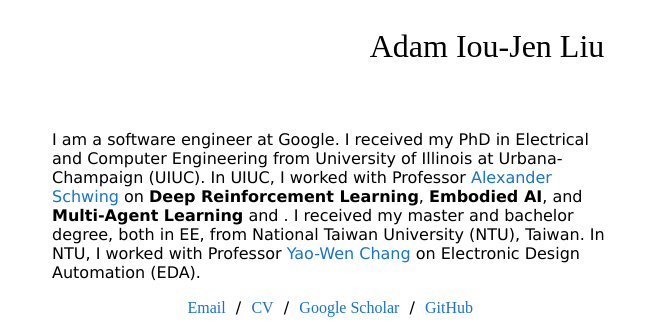
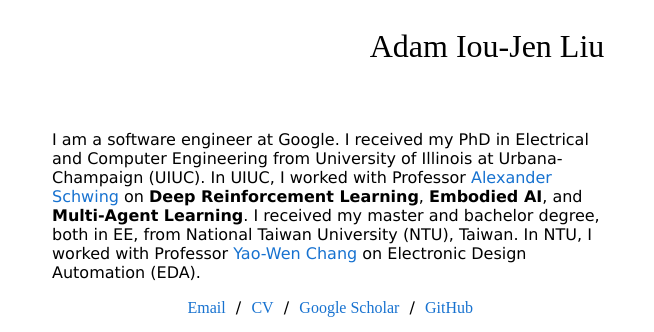
Before and after one commit to IouJenLiu/IouJenLiu.github.io, a plain HTML site: page index.html in a window 1280 px wide. Shown: the top 332 px of the page, 153-807 px from the left. Drawn offline with Linux system fonts and the light colour scheme; a web font is replaced by a local one.

Commit message:
fix typo

```diff
--- a/index.html
+++ b/index.html
@@ -27,7 +27,7 @@
         <td width="60%" valign="middle">
         <p> I am a software engineer at Google.
 
-          I received my PhD in Electrical and Computer Engineering from University of Illinois at Urbana-Champaign (UIUC). In UIUC, I worked with Professor <a href="http://www.alexander-schwing.de/">Alexander Schwing</a> on <strong>Deep Reinforcement Learning</strong>, <strong>Embodied AI</strong>, and <strong>Multi-Agent Learning</strong> and . I received my master and bachelor degree, both in EE, from National Taiwan University (NTU), Taiwan. In NTU, I worked with Professor <a href="http://cc.ee.ntu.edu.tw/~ywchang/">Yao-Wen Chang </a>on Electronic Design Automation (EDA).
+          I received my PhD in Electrical and Computer Engineering from University of Illinois at Urbana-Champaign (UIUC). In UIUC, I worked with Professor <a href="http://www.alexander-schwing.de/">Alexander Schwing</a> on <strong>Deep Reinforcement Learning</strong>, <strong>Embodied AI</strong>, and <strong>Multi-Agent Learning</strong>. I received my master and bachelor degree, both in EE, from National Taiwan University (NTU), Taiwan. In NTU, I worked with Professor <a href="http://cc.ee.ntu.edu.tw/~ywchang/">Yao-Wen Chang </a>on Electronic Design Automation (EDA).
 
      </p><p align="center"><a>
       <a href="mailto:adam.iliu3@gmail.com", style="font-family:'Titillium Web'">Email</a> &nbsp/&nbsp
```
